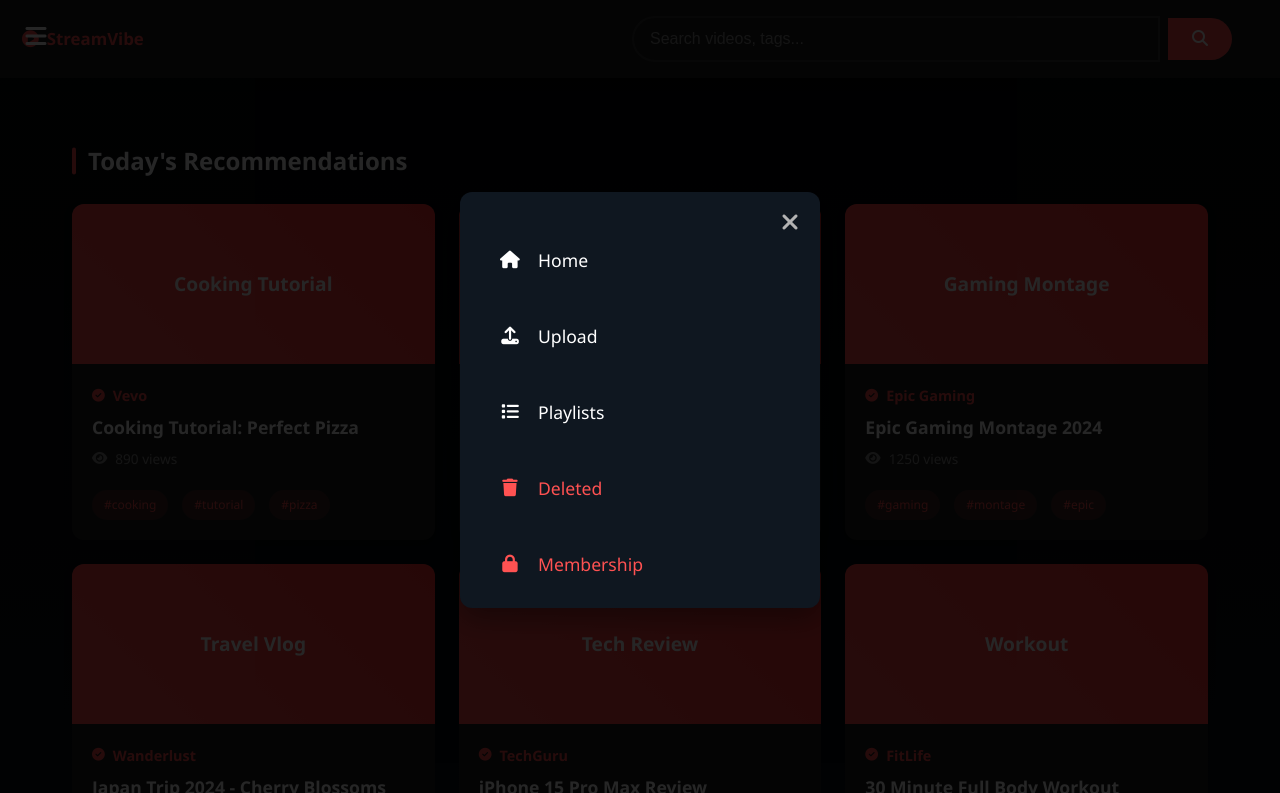
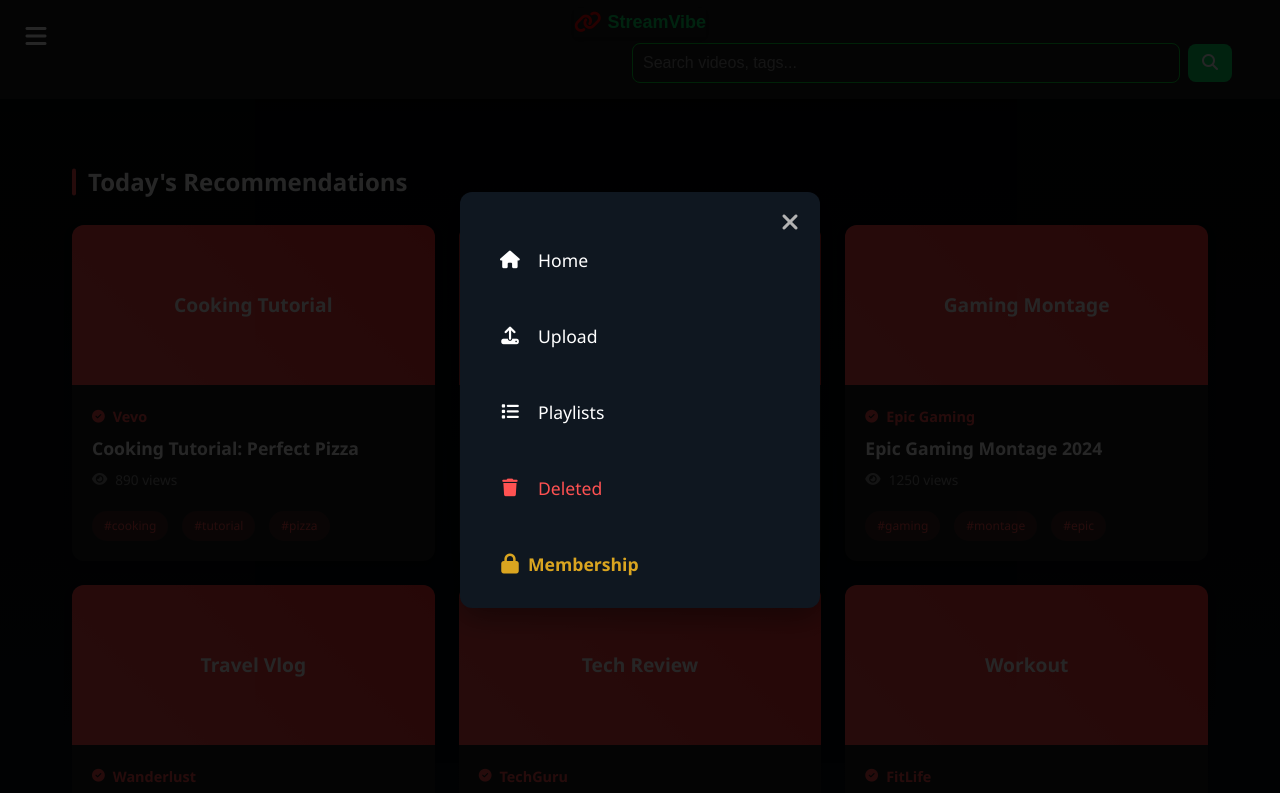
Before and after one commit to VIKASH-GURJAR/streamvibe-main-, a plain HTML site: page index.html in a window 1280 px wide. Both pictures are taken after a click on the button 36 px from the left and 36 px from the top of the page. Shown: the top 793 px of the page. Drawn offline with Linux system fonts and the light colour scheme; a script that the page names is missing.

Commit message:
Update index.html

```diff
--- a/index.html
+++ b/index.html
@@ -471,18 +471,30 @@
       <button id="menuBtn" class="icon-btn" style="position: absolute; top: 1rem; left: 1rem;">
         <i class="fas fa-bars"></i>
       </button>
-      <div class="logo">
-        <i class="fas fa-play-circle"></i>
-        <span>StreamVibe</span>
-      </div>
+     <a href="home.html"
+   style="position: fixed; top: 8px; left: 50%; transform: translateX(-50%);
+          display: flex; align-items: center; justify-content: center;
+          box-shadow: 0 2px 6px rgba(0,0,0,0.2); font-family: sans-serif;
+          font-size: 18px; font-weight: bold; cursor: pointer; z-index: 999;
+          text-decoration: none;">
+
+  <i class="fas fa-link" style="margin-right: 6px; font-size: 22px; color: red;"></i>
+  <span style="color: rgb(6, 231, 104);">StreamVibe</span>
+</a>
+
     </div>
 
-    <div class="center">
-      <input id="searchInput" placeholder="Search videos, tags..." />
-      <button id="searchBtn" class="btn">
-        <i class="fas fa-search"></i>
-      </button>
-    </div>
+    <div class="center"
+     style="margin-top: 27px; display: flex; justify-content: center; align-items: center; gap: 8px;">
+  <input id="searchInput" placeholder="Search videos, tags..."
+         style="padding: 10px; border: 1px solid #06e035; border-radius: 8px; outline: none; width: 200px;">
+  <button id="searchBtn" class="btn"
+          style="padding: 10px 14px; border: none; background: rgb(6, 231, 104); color: white;
+                 border-radius: 8px; cursor: pointer;">
+    <i class="fas fa-search"></i>
+  </button>
+</div>
+
   </header>
 
   <!-- Menu modal -->
@@ -504,14 +516,20 @@
           <i class="fas fa-list"></i>
           <span>Playlists</span>
         </a>
+
         <a href="deleted.html" class="menu-item danger">
           <i class="fas fa-trash"></i>
           <span>Deleted</span>
         </a>
-    <a href="admin.html" class="menu-item danger">
-      <i class="fas fa-lock"></i>
-          <span>Membership</span>
-        </a>
+
+        <a href="admin.html" class="menu-item danger"
+   style="display: flex; align-items: center; gap: 6px;
+          text-decoration: none; color: black; font-weight: bold;">
+  <i class="fas fa-lock"
+     style="color: goldenrod; font-size: 20px;"></i>
+  <span style="color: goldenrod;">Membership</span>
+</a>
+
 
       </nav>
     </div>
```
